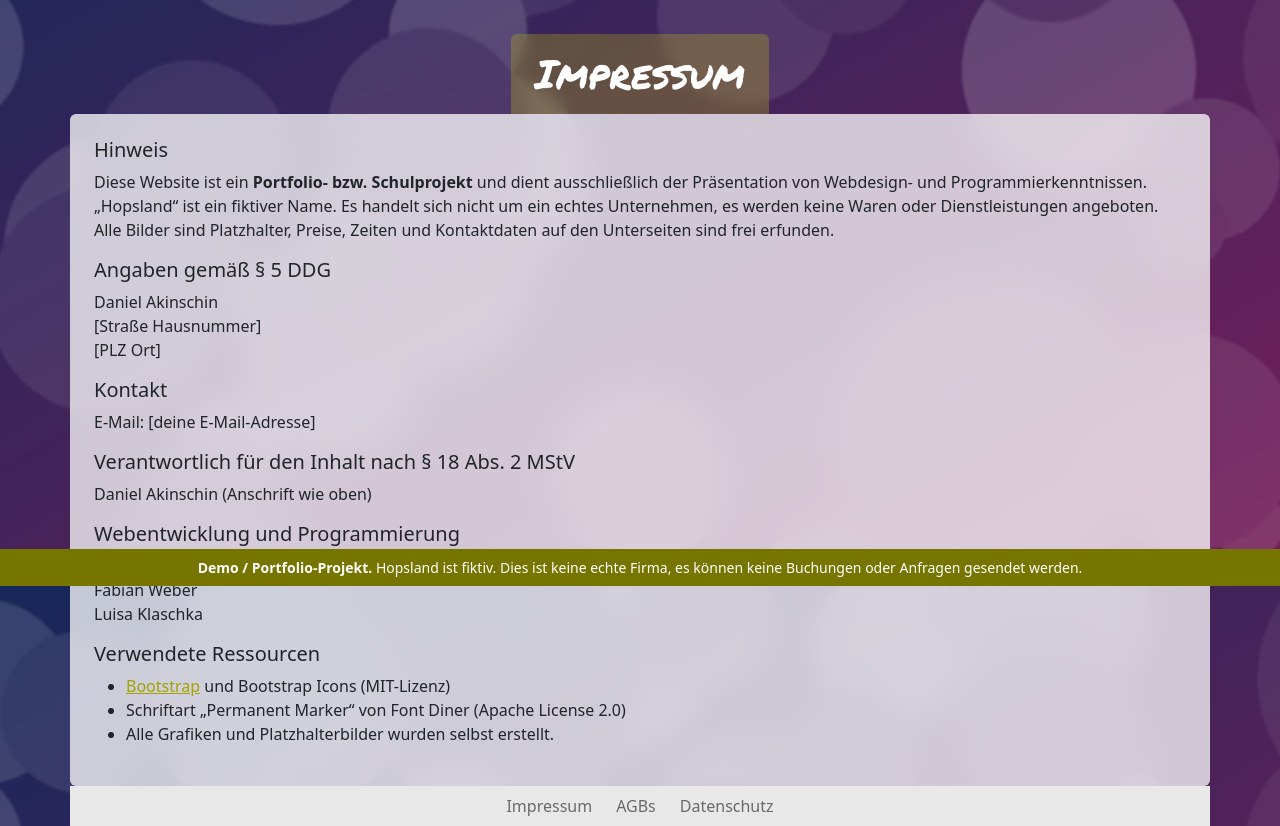
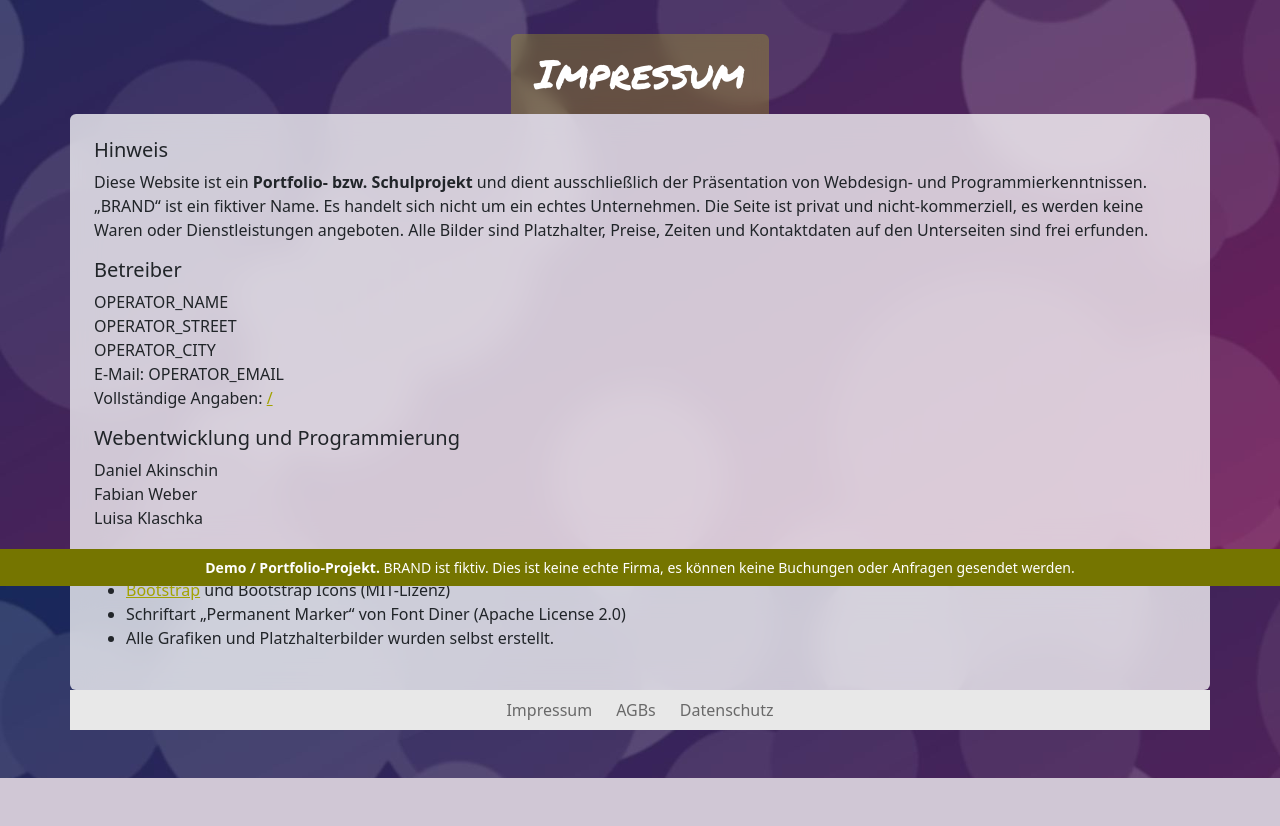
Before and after one commit to laufwerkd/springolino-w-bootstrap, a PHP site: page /impressum.php in a window 1280 px wide. Shown: the part 214-1040 px from the top of the page. After the commit the page ends 992 px from the top, so only its background shows below. Run offline with PHP 8.4, Linux system fonts and the light colour scheme; some libraries are stand-ins or nearby versions.

Commit message:
Make operator address optional in Impressum/Datenschutz
Co-Authored-By: Claude Opus 5.5 <noreply@anthropic.com>

```diff
--- a/config.php
+++ b/config.php
@@ -2,9 +2,12 @@
 // Fiktiver Markenname der Demo-Seite. Hier zentral ändern.
 const BRAND = 'Hopsland';
 
-// Angaben für Impressum & Datenschutz (Betreiber dieser Demo-Seite = du).
-// TODO: vor dem Veröffentlichen ausfüllen.
-const OPERATOR_NAME    = 'Daniel Akinschin';
-const OPERATOR_STREET  = '[Straße Hausnummer]';
-const OPERATOR_CITY    = '[PLZ Ort]';
-const OPERATOR_EMAIL   = '[deine E-Mail-Adresse]';
+// Angaben für Impressum & Datenschutz. Leere Felder werden nicht angezeigt.
+const OPERATOR_NAME   = 'Daniel Akinschin';
+const OPERATOR_STREET = '';
+const OPERATOR_CITY   = '';
+const OPERATOR_EMAIL  = '';
+
+// Optional: Link zum Impressum deiner Hauptseite (z. B. 'https://deinedomain.de/impressum').
+// Wenn gesetzt, verweisen Impressum und Datenschutz darauf.
+const LEGAL_URL = '';
--- a/impressum.php
+++ b/impressum.php
@@ -16,19 +16,11 @@
     <div class="container-lg p-4 bg-white bg-opacity-75 rounded" style="backdrop-filter: blur(15px);">
         <h5>Hinweis</h5>
         <p>Diese Website ist ein <strong>Portfolio- bzw. Schulprojekt</strong> und dient ausschließlich der Präsentation von Webdesign- und Programmierkenntnissen.
-        „<?= BRAND ?>“ ist ein fiktiver Name. Es handelt sich nicht um ein echtes Unternehmen, es werden keine Waren oder Dienstleistungen angeboten.
+        „<?= BRAND ?>“ ist ein fiktiver Name. Es handelt sich nicht um ein echtes Unternehmen. Die Seite ist privat und nicht-kommerziell, es werden keine Waren oder Dienstleistungen angeboten.
         Alle Bilder sind Platzhalter, Preise, Zeiten und Kontaktdaten auf den Unterseiten sind frei erfunden.</p>
 
-        <h5>Angaben gemäß § 5 DDG</h5>
-        <p><?= OPERATOR_NAME ?><br>
-        <?= OPERATOR_STREET ?><br>
-        <?= OPERATOR_CITY ?></p>
-
-        <h5>Kontakt</h5>
-        <p>E-Mail: <?= OPERATOR_EMAIL ?></p>
-
-        <h5>Verantwortlich für den Inhalt nach § 18 Abs. 2 MStV</h5>
-        <p><?= OPERATOR_NAME ?> (Anschrift wie oben)</p>
+        <h5>Betreiber</h5>
+        <?php include 'operator.php'; ?>
 
         <h5>Webentwicklung und Programmierung</h5>
         <p>Daniel Akinschin<br>
--- /dev/null
+++ b/operator.php
@@ -0,0 +1,7 @@
+<?php
+// Gibt Name + (falls ausgefüllt) Anschrift und E-Mail des Betreibers aus.
+$lines = array_filter([OPERATOR_NAME, OPERATOR_STREET, OPERATOR_CITY]);
+echo '<p>' . implode("<br>\n        ", array_map('htmlspecialchars', $lines));
+if (OPERATOR_EMAIL) echo '<br>E-Mail: ' . htmlspecialchars(OPERATOR_EMAIL);
+if (LEGAL_URL) echo '<br>Vollständige Angaben: <a href="' . htmlspecialchars(LEGAL_URL) . '" class="text-secondary">' . htmlspecialchars(LEGAL_URL) . '</a>';
+echo "</p>\n";
```
Also changed, not shown: datenschutz.php (+2 -5 lines), .htaccess, README.md.
